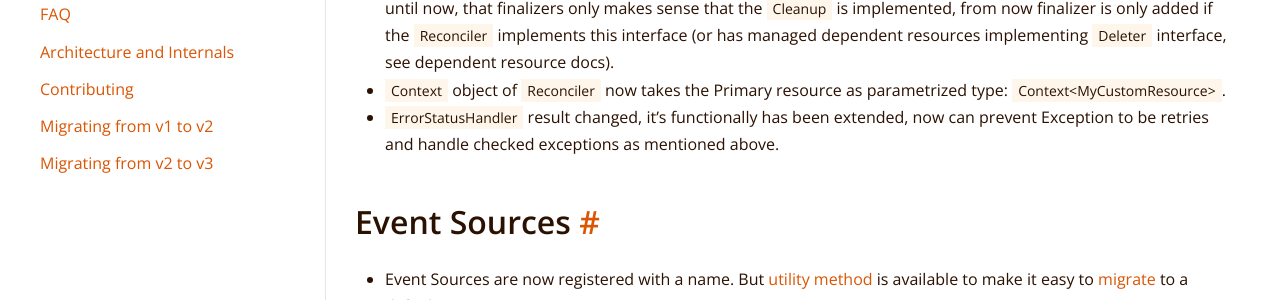
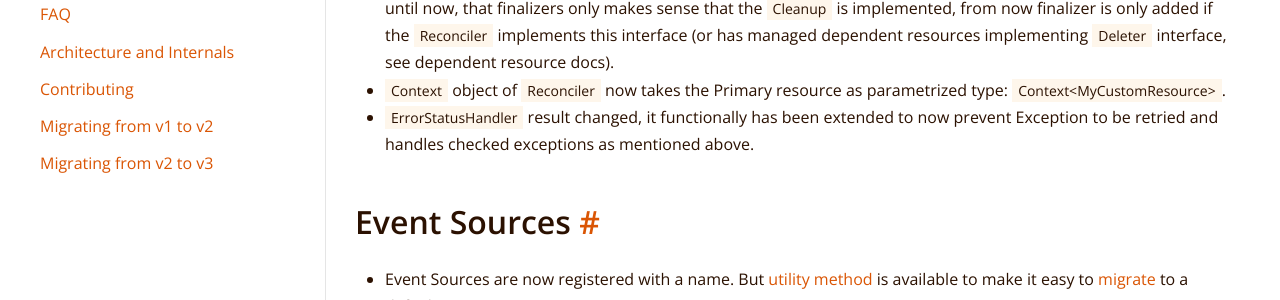
Before and after one commit to operator-framework/java-operator-sdk, a Jekyll site: the page built from docs/documentation/v3-migration.md, in a window 1280 px wide and 988 px high. Shown: the part 462-762 px from the top of the window. Built offline with Jekyll 4.4.1, drawn with Linux system fonts in a browser that asks for light colours; nearby versions of some CDN libraries.

Commit message:
Update docs/documentation/v3-migration.md
Co-authored-by: Chris Laprun <metacosm@users.noreply.github.com>

```diff
--- a/docs/documentation/v3-migration.md
+++ b/docs/documentation/v3-migration.md
@@ -22,7 +22,7 @@ trivial.
 - [`Context`](https://github.com/java-operator-sdk/java-operator-sdk/blob/main/operator-framework-core/src/main/java/io/javaoperatorsdk/operator/api/reconciler/Context.java#L9-L9)
   object of `Reconciler` now takes the Primary resource as parametrized type: `Context<MyCustomResource>`.
 - [`ErrorStatusHandler`](https://github.com/java-operator-sdk/java-operator-sdk/blob/67d8e25c26eb92392c6d2a9eb39ea6dddbbfafcc/operator-framework-core/src/main/java/io/javaoperatorsdk/operator/api/reconciler/ErrorStatusHandler.java)
-  result changed, it's functionally has been extended, now can prevent Exception to be retries and handle checked
+  result changed, it functionally has been extended to now prevent Exception to be retried and handles checked
   exceptions as mentioned above.
 
 
```
